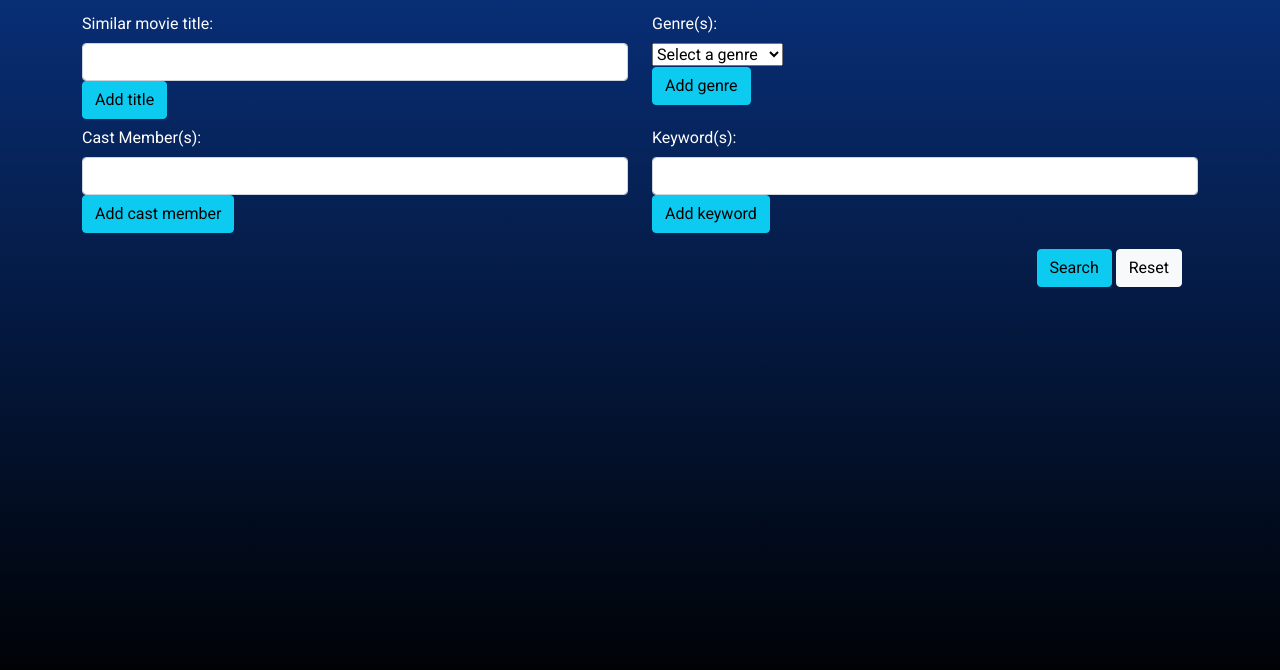
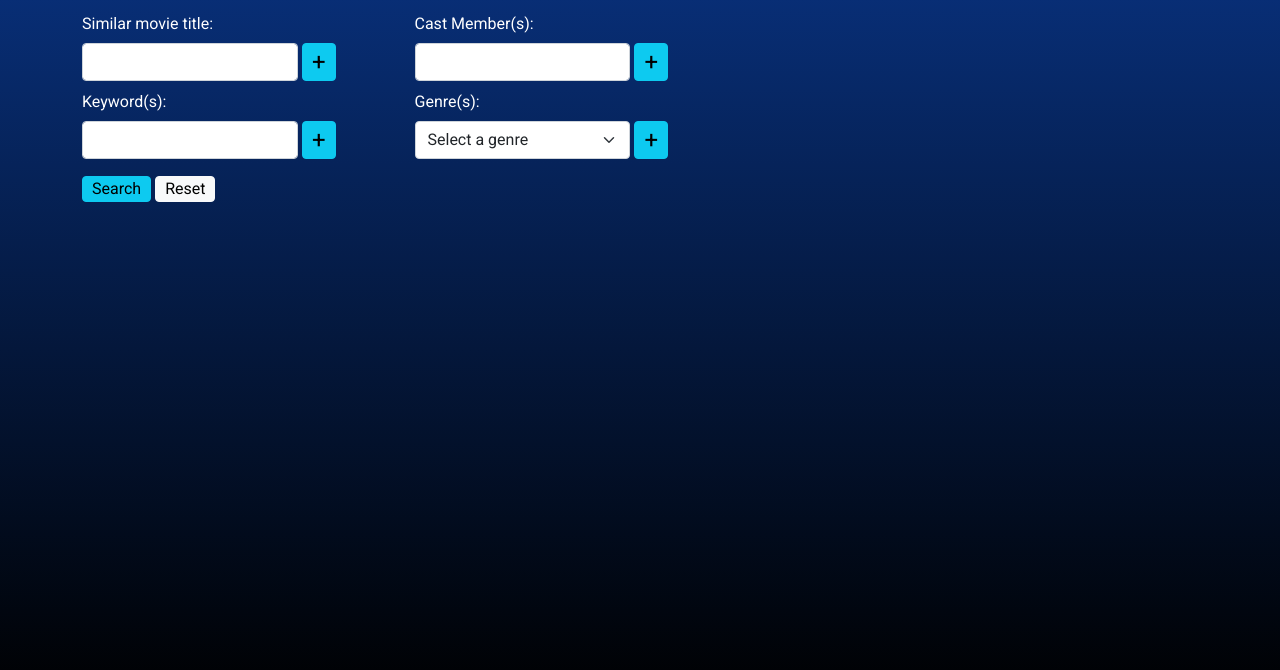
Before and after one commit to mellowmorgan/movie-suggester, a website built with webpack: page src/index.html in a window 1280 px wide. Shown: the part 96-766 px from the top of the page. Built offline with nearby package versions, Linux system fonts and the light colour scheme.

Commit message:
restructure page layout
Co-authored-by: Aaron Minnick <abminnick@gmail.com>
Co-authored-by: Frank Proulx <frankproulx7@gmail.com>
Co-authored-by: Morgan Waites <morgan.waites@gmail.com>

```diff
--- a/src/css/styles.css
+++ b/src/css/styles.css
@@ -16,32 +16,46 @@ h1 {
   padding-top: 1rem;
 }
 
+.plus {
+  font-size: 1.5rem;
+}
+label{
+  display:block;
+}
 .submit-button-area {
-  padding: 2vh;
-  text-align: right;
+  padding: 2vh 2vh 2vh 0vh;
+  text-align: left;
 }
-
 
 .tag-btn-x {
   font-size: 1.2em;
-  color: rgb(180, 180, 180)
+  color: #CE6C47;
 }
+
+.btn {
+  display: inline-block;
+  margin: 0 0 0.23vh 0;
+  padding: 0 9px;
+
+}
+
 .btn-danger{
-  background-color: rgb(180, 180, 180);
-  border:rgb(180, 180, 180);
-  color: black;
+  background-color: #CE6C47;
+  border: 1px black solid;
+  color: white
 }
+
 .btn-danger:hover{
-  background-color: grey;
-  border:grey;
-  color: darkgrey;
+  background-color: #960200;
+  border: 1px solid white;
+  color: white;
 }
 
 .tag-btn {
   border-radius: 1.5em;
-  border:black;
   padding: 0 .5em;
 }
+
 .btn-float-right{
   float:right;
 }
@@ -78,7 +92,6 @@ h1 {
   backface-visibility: hidden;
 }
 
-
 .flip-card-back {
   transform: rotateY(180deg);
   height: var(--card-height);
@@ -99,8 +112,8 @@ h1 {
   max-height: 20vh;
   overflow: auto;
   display: none;
+  max-width: 70%;
 }
-
 
 .card {
   background-color: transparent;
@@ -125,8 +138,25 @@ h1 {
   position: relative;
   left: 10%;
 }
-
+#tag-div{
+padding-top:5px;
+}
 #no-styles {
   text-align: center;
   font-size: 40px;
 }
+
+#movie-form {
+  display: inline-block;
+  padding: 0;
+  width: 100%;
+}
+
+#movie-form input, #movie-form select {
+  width: 70%;
+  display:inline;
+}
+
+input.form-check-input {
+  padding: 0 6px;
+}
--- a/src/index.html
+++ b/src/index.html
@@ -9,24 +9,39 @@
 <body>
   <div class="container">
     <h1>Movie Suggester</h1>
+    <div class="row">
+      <div class="col-7">
         <form id="movie-form">
           <div class="row">
             <div class="col-6">
               <div class="form-group">
                 <label for="input-title" class="col-form-label">Similar movie title:</label>
-            <div id="selected-title"></div>
                 <input type="text" class="form-control" id="input-title">
-            <div class="button" id="title-btn">
-              <button id="add-title" class="btn btn-info" type="button">Add title</button>
+                <button id="add-title" class="btn btn-info" type="button"><span class="plus">+</span></button>
               </div>
+            </div>
+            <div class="col-6">
+              <div class="form-group">
+                <label for="cast-member" class="col-form-label">Cast Member(s):</label>
+                <input type="text" class="form-control" id="input-cast-member">
+                <button id="add-cast-member" class="btn btn-info" type="button"><span class="plus">+</span></button>
+              </div>
+            </div>
+          </div>
+          <div class="row">
+            <div class="col-6">
+              <div class="form-group">
+                <label for="keyword" class="col-form-label">Keyword(s):</label>
+                <input type="text" class="form-control" id="input-keyword">
+                <button id="add-keyword" class="btn btn-info" type="button"><span class="plus">+</span></button>
+                <div id="keyword-suggestions" class="list-group"></div>
               </div>
             </div>
             <div class="col-6">
               <label for="genre" class="col-form-label">Genre(s):</label>
-          <div id="selected-genres"></div>
               <button type="submit" disabled style="display: none" aria-hidden="true"></button>
               <div id="select">
-            <select class="custom-select" id="genre">
+                <select class="custom-select form-select"  id="genre">
                   <option selected value="">Select a genre</option>
                   <option value="28">Action</option>
                   <option value="12">Adventure</option>
@@ -48,32 +63,7 @@
                   <option value="10752">War</option>
                   <option value="37">Western</option>
                 </select>
-            <div class="button" id="genre-btn">
-              <button id="add-genre" class="btn btn-info" type="button">Add genre</button>
-            </div>
-          </div>
-        </div>
-      </div>
-      <div class="row">
-        <div class="col-6">
-          <div class="form-group">
-            <label for="cast-member" class="col-form-label">Cast Member(s):</label>
-            <div id="selected-cast-members"></div>
-            <input type="text" class="form-control" id="input-cast-member">
-            <div class="button" id="cast-member-btn">
-              <button id="add-cast-member" class="btn btn-info" type="button">Add cast member</button>
-            </div>
-          </div>
-        </div>
-        <div class="col-6">
-          <div class="form-group">
-            <label for="keyword" class="col-form-label">Keyword(s):</label>
-            <div id="selected-keywords"></div>
-            <input type="text" class="form-control" id="input-keyword">
-            <div id="keyword-suggestions" class="list-group"></div>
-            <div class="button" id="keyword-btn">
-              <button id="add-keyword" class="btn btn-info" type="button">Add keyword</button>
-            </div>
+                <button id="add-genre" class="btn btn-info" type="button"><span class="plus">+</span></button>
               </div>
             </div>
           </div>
@@ -82,6 +72,14 @@
             <button id="reset" class="btn btn-light" type="reset">Reset</button>
           </div>
         </form>
+      </div>
+      <div id="tag-div" class="col-5">
+        <div id="selected-title"></div>
+        <div id="selected-cast-members"></div>
+        <div id="selected-keywords"></div>
+        <div id="selected-genres"></div>
+      </div>
+    </div>
   </div>
   <div id="results">
     <div id="movie-carousel" class="carousel slide" data-bs-ride="carousel" data-bs-interval="false">
--- a/src/index.js
+++ b/src/index.js
@@ -24,6 +24,10 @@ function makeButton(div, value, text) {
 //mw start
 
 $("#reset").on("click", () => {
+  $("#keyword-suggestions").slideToggle();
+  $("#keyword-suggestions").html("");
+  sessionStorage.setItem('keywordFirstClick', "true");
+  $("#input-keyword").prop("disabled", false);
   $("#selected-genres").empty();
   $("#selected-keywords").empty();
   $("#selected-cast-members").empty();
```
Lines whose indentation alone changed are shown as unchanged.
